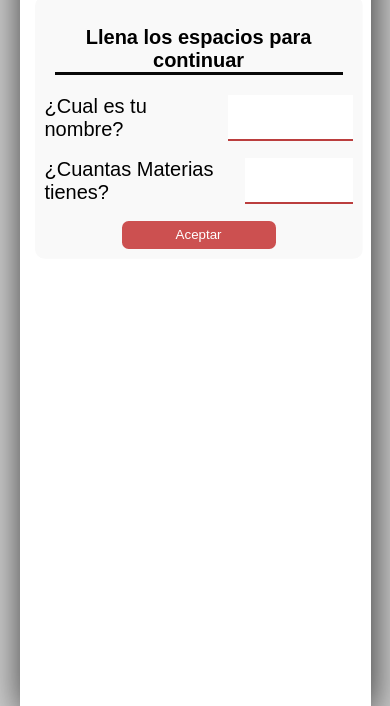
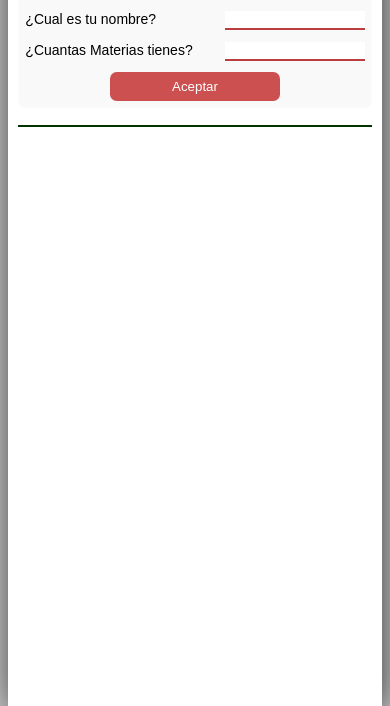
Before and after one commit to Richi-Mi/Califications, a plain HTML site: page index.html in a window 390 px wide. Shown: the part 138-844 px from the top of the page. Drawn offline with Linux system fonts and the light colour scheme; a web font is replaced by a local one.

Commit message:
Responsive Terminado y terminamos los stylos, ya solo falta los bugs

```diff
--- a/CSS/calificaciones.css
+++ b/CSS/calificaciones.css
@@ -19,3 +19,9 @@
 .label {
     font-size: 2em;
 }
+.resultado {
+    font-size: 2.5em;
+    font-family: Arial, Helvetica, sans-serif;
+    text-align: center;
+    border-bottom: 2px solid #030;
+}
--- a/CSS/style.css
+++ b/CSS/style.css
@@ -13,3 +13,11 @@ body {
     box-sizing: border-box;
     box-shadow: 2px 7px 35px 0px rgba(0,0,0,0.75);
 }
+@media screen and (max-width: 440px) {
+    body {
+        font-size: 7px;
+    }
+    .main {
+        width: 96%;
+    }
+}
--- a/JS/main.js
+++ b/JS/main.js
@@ -37,7 +37,7 @@ submit.addEventListener('click', (event) => {
     btn_promedio.addEventListener('click', () => {
         const inputs = getInputs(value)
         const PromedioFinal = Calificacion.getCalification(inputs)
-        final.textContent = PromedioFinal
+        final.textContent = `Tu calificacion final es ${PromedioFinal}`
     })
     submit.remove()
 })
```
